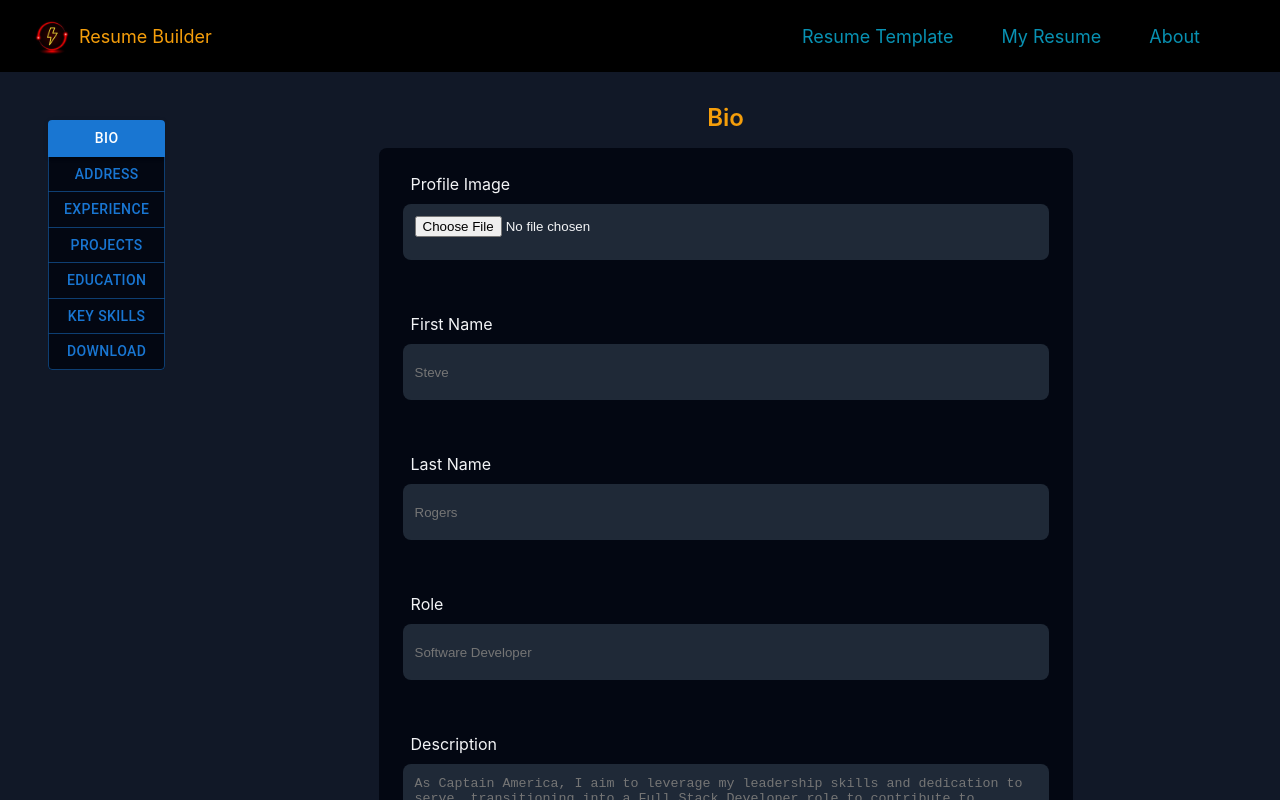
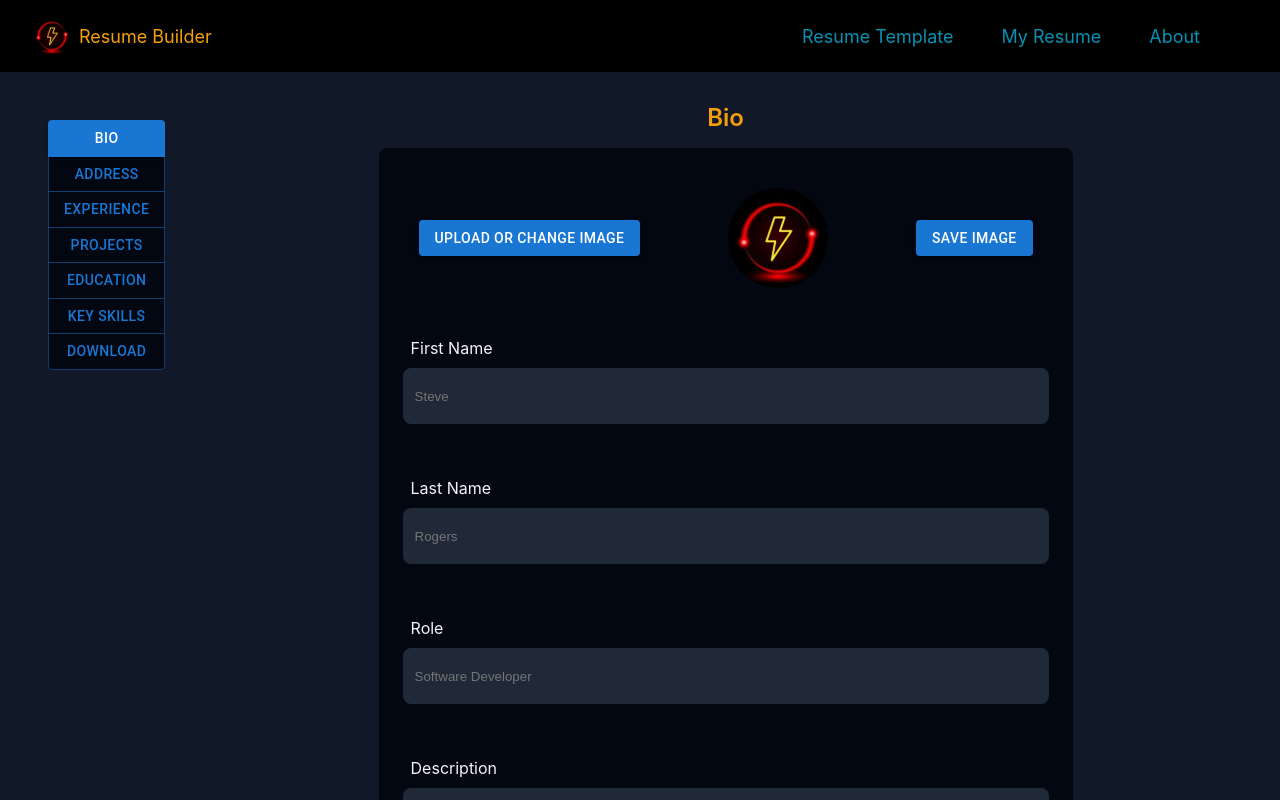
Before and after one commit to Sethoeurt/frontend_01_pp_y3, a React (Vite) app: page /filldetails in a window 1280 px wide. Shown: the top 800 px of the page. Built offline with nearby package versions, Linux system fonts and the light colour scheme.

Commit message:
Image Upload

```diff
--- a/src/components/inputComponents/Address.jsx
+++ b/src/components/inputComponents/Address.jsx
@@ -40,7 +40,6 @@ function Address() {
       <div className={Styles.container}>
         <div className={Styles.wrapper}>
           <div className={Styles.title}>Address </div>
-
           <form
             className={Styles.inputForm}
             onSubmit={handleSubmit(handleNext)}
--- a/src/components/inputComponents/Bio.jsx
+++ b/src/components/inputComponents/Bio.jsx
@@ -3,10 +3,11 @@ import Styles from '../../styles/input.module.css'
 import { useForm } from 'react-hook-form'
 import { useDispatch, useSelector } from 'react-redux'
 import { useNavigate } from 'react-router-dom'
+import ImageUpload from '../muiComponents/ImageUpload.jsx'
 import { Details } from '../../data/details.js'
+import { modifyBio } from '../../redux/slices/bioSlice.js'
+import { nextComponents } from '../../redux/slices/sliceFillDetails.js'
 import { scrollToTop } from '../../utils/controls.js'
-import { nextComponents } from '../../redux/slices/sliceFillDetails.js'
-import { modifyBio } from '../../redux/slices/bioSlice.js'
 
 
 function Bio() {
@@ -44,20 +45,8 @@ function Bio() {
             className={Styles.inputForm}
             onSubmit={handleSubmit(handleNext)}
           >
-            <div className={Styles.labelInputWrapper}>
-              <label
-                htmlFor="profileImage"
-                className={Styles.labelStyle}>
-                Profile Image
-              </label>
-              <input
-                className={Styles.inputStyle}
-                type="file"
-                accept="image/*"
-                id='profileImage'
-                placeholder={"Upload Profile Image"}
-              />
-            </div>
+
+            <ImageUpload />
 
             <div className={Styles.labelInputWrapper}>
               <label
--- /dev/null
+++ b/src/components/muiComponents/ImageUpload.jsx
@@ -0,0 +1,82 @@
+import React, { useState } from 'react';
+import { Button, Input, Box } from '@mui/material';
+import resume_builder from '../../assets/resume_builder.jpg'
+
+
+const ImageUpload = () => {
+
+    const [image, setImage] = useState(null);
+    const storedImage = localStorage.getItem('uploadedImage');
+
+    const handleImageChange = (e) => {
+        const file = e.target.files[0];
+        setImage(file);
+    };
+
+    const handleUpload = () => {
+        localStorage.setItem('uploadedImage', URL.createObjectURL(image));
+    };
+
+    return (
+        <Box
+            sx={{
+                display: 'flex',
+                justifyContent: 'space-between',
+                alignItems: 'center',
+                p: '1rem'
+            }}
+        >
+            <Box>
+                <label
+                    htmlFor="image-upload"
+                >
+                    <Button
+                        variant="contained"
+                        component="span"
+                    >
+                        Upload or Change Image
+                    </Button>
+                </label>
+                <Input
+                    type="file"
+                    accept="image/*"
+                    onChange={handleImageChange}
+                    sx={{ display: 'none' }}
+                    id="image-upload"
+                />
+            </Box>
+
+            {
+                image ? (
+                    <img
+                        src={URL.createObjectURL(image)}
+                        alt="Uploaded"
+                        width={100}
+                        height={100}
+                        style={{
+                            borderRadius: '50%'
+                        }}
+                    />
+                ) : (
+                    <img
+                        src={storedImage ? storedImage : resume_builder}
+                        alt="Uploaded"
+                        width={100}
+                        height={100}
+                        style={{
+                            borderRadius: '50%'
+                        }}
+                    />
+                )
+            }
+
+            <Button
+                variant="contained"
+                onClick={handleUpload}
+            > Save Image
+            </Button>
+        </Box>
+    );
+};
+
+export default ImageUpload;
--- a/src/components/previewComponents/Bio.jsx
+++ b/src/components/previewComponents/Bio.jsx
@@ -7,6 +7,7 @@ import { Box, Typography, } from '@mui/material';
 function Bio() {
   const bio = useSelector(state => state.bio);
   const dynamicStyle = useSelector(state => state.dynamicStyle);
+  const storedImage = localStorage.getItem('uploadedImage');
 
   return (
     <>
@@ -26,7 +27,7 @@ function Bio() {
           <img
             width="60px"
             height="60px"
-            src={resume_builder}
+            src={storedImage ? storedImage : resume_builder}
             alt="image"
             style={{ borderRadius: '50%' }}
           />
```
Also changed, not shown: src/pages/Home.jsx (+4 -3 lines).
